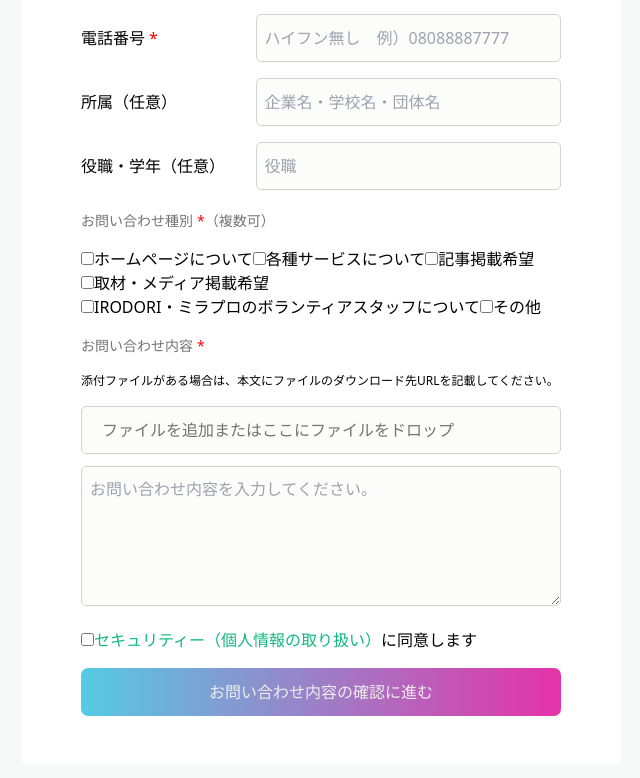
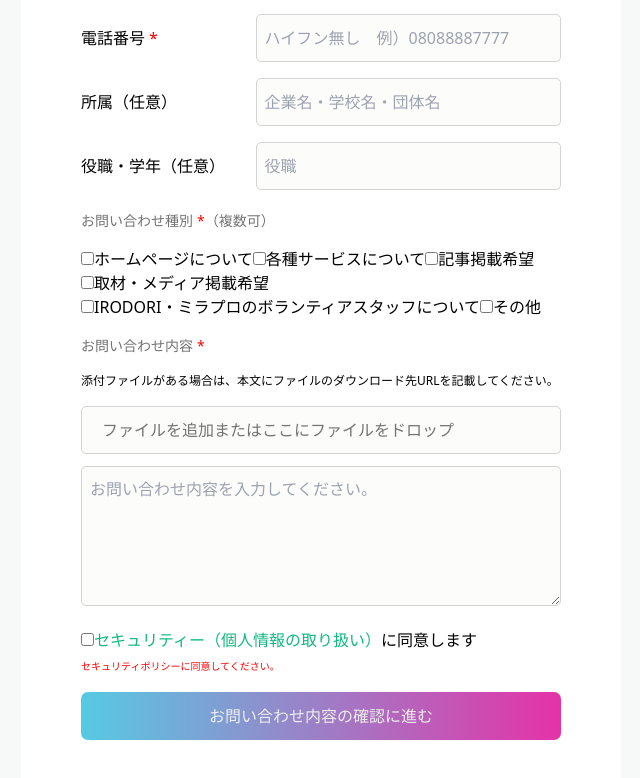
Before and after one commit to futureship/Futureship_HP, a Next.js app: page /contact in a window 1280 px wide. Shown: the part 366-1144 px from the top of the page, without its empty margins (319-959 px from the left). Built offline with nearby package versions, Linux system fonts and the light colour scheme.

Commit message:
セキュリティポリシー同意の導線作成

```diff
--- a/public/locales/ja/common.json
+++ b/public/locales/ja/common.json
@@ -168,7 +168,8 @@
       "phoneInvalid": "電話番号の形式が不正です。",
       "kindEmpty": "お問い合わせ種別を一つ以上選択してください。",
       "contentsEmpty": "お問い合わせ内容を入力してください。",
-      "fileSizeOver": "ファイルサイズは10MBまでです。"
+      "fileSizeOver": "ファイルサイズは10MBまでです。",
+      "notConfirmedSecurityPolicy": "セキュリティポリシーに同意してください。"
     }
   },
   "message": {
--- a/src/app/contact/component/contact-form/contact-form.component.tsx
+++ b/src/app/contact/component/contact-form/contact-form.component.tsx
@@ -34,6 +34,8 @@ export const ContactForm: React.FC = () => {
     files,
     addFiles,
     deleteFile,
+    isConfirmedSecurityPolicy,
+    updateIsConfirmedSecurityPolicy,
   } = useContactViewModel();
 
   const {
@@ -215,12 +217,13 @@ export const ContactForm: React.FC = () => {
         <h3 className={styles.kindTitle}>
           <span className={styles.must}>{t('contact.form.column.kind')}</span>
           <span>{t('contact.form.column.multiSelectable')}</span>
-        </h3>
           {kindValidatorStatus === ContactKindValidateError.kindEmpty && (
             <span className={styles.error}>
               {t('contact.validator.kindEmpty')}
             </span>
           )}
+        </h3>
+
         <input
           type="checkbox"
           onClick={() => onChangeKind({ ...kind, homepage: !kind.homepage })}
@@ -266,13 +269,14 @@ export const ContactForm: React.FC = () => {
           <span className={styles.must}>
             {t('contact.form.column.contents.title')}
           </span>
-        </h3>
           {contentsValidatorStatus ===
             ContactContentsValidateError.contentsEmpty && (
             <span className={styles.error}>
               {t('contact.validator.contentsEmpty')}
             </span>
           )}
+        </h3>
+
         <div className={styles.description}>
           {t('contact.form.column.contents.description')}
         </div>
@@ -288,12 +292,27 @@ export const ContactForm: React.FC = () => {
         />
       </div>
       <div className={styles.security}>
-        <input type="checkbox" />
+        <input
+          type="checkbox"
+          onClick={() =>
+            updateIsConfirmedSecurityPolicy(!isConfirmedSecurityPolicy)
+          }
+          checked={isConfirmedSecurityPolicy}
+        />
         <a className={styles.securityLink}>
           {t('contact.form.confirmSecurity.link')}
         </a>
         <span>{t('contact.form.confirmSecurity.message')}</span>
+        {!isConfirmedSecurityPolicy && (
+          <div>
+            <span></span>
+            <span className={styles.error}>
+              {t('contact.validator.notConfirmedSecurityPolicy')}
+            </span>
           </div>
+        )}
+      </div>
+
       <button className={styles.confirm} onClick={() => onClickConfirm()}>
         {t('contact.form.confirm')}
       </button>
--- a/src/app/contact/store/contact.atom.ts
+++ b/src/app/contact/store/contact.atom.ts
@@ -11,3 +11,5 @@ export const positionAtom = atom('-');
 export const kindAtom = atom(initialContactKindSet());
 export const filesAtom = atom([] as File[]);
 export const contentsAtom = atom('');
+
+export const isConfirmedSecurityPolicyAtom = atom(false);
--- a/src/app/contact/store/contact.store.ts
+++ b/src/app/contact/store/contact.store.ts
@@ -3,6 +3,7 @@ import {
   contentsAtom,
   emailAtom,
   filesAtom,
+  isConfirmedSecurityPolicyAtom,
   isEditAtom,
   kindAtom,
   nameAtom,
@@ -23,6 +24,9 @@ export const useContactViewModel = () => {
   const [kind, setKind] = useAtom(kindAtom);
   const [contents, setContents] = useAtom(contentsAtom);
   const [files, setFiles] = useAtom(filesAtom);
+  const [isConfirmedSecurityPolicy, setIsConfirmedSecurityPolicy] = useAtom(
+    isConfirmedSecurityPolicyAtom
+  );
   const [isEdit, setIsEdit] = useAtom(isEditAtom);
 
   // const increment = () => setCount((prev) => prev + 1);
@@ -45,6 +49,8 @@ export const useContactViewModel = () => {
     fileList.splice(index, 1);
     setFiles(fileList);
   };
+  const updateIsConfirmedSecurityPolicy = (status: boolean) =>
+    setIsConfirmedSecurityPolicy(status);
   const updateIsEdit = (newIsEdit: boolean) => setIsEdit(newIsEdit);
 
   return {
@@ -65,6 +71,8 @@ export const useContactViewModel = () => {
     files,
     addFiles,
     deleteFile,
+    isConfirmedSecurityPolicy,
+    updateIsConfirmedSecurityPolicy,
     isEdit,
     updateIsEdit,
   };
```
Lines whose indentation alone changed are shown as unchanged.
